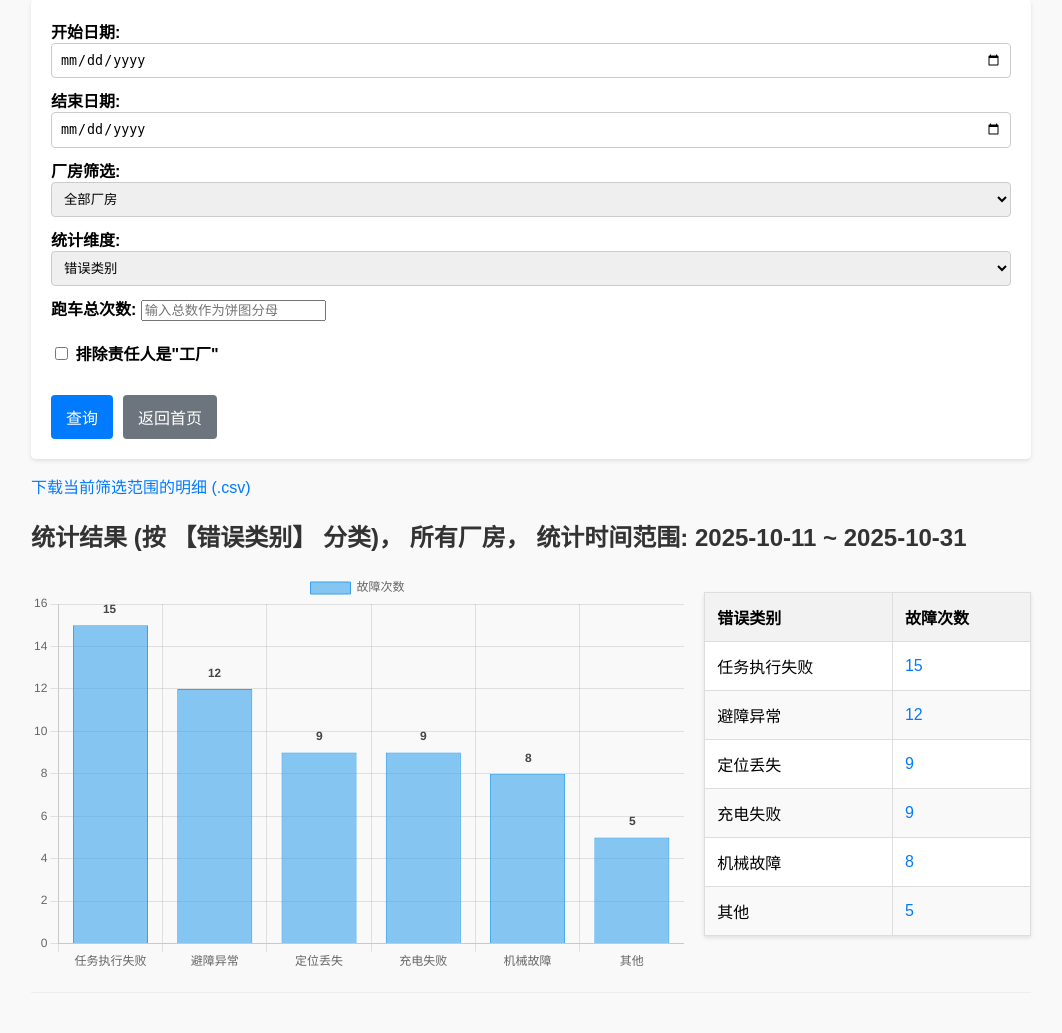
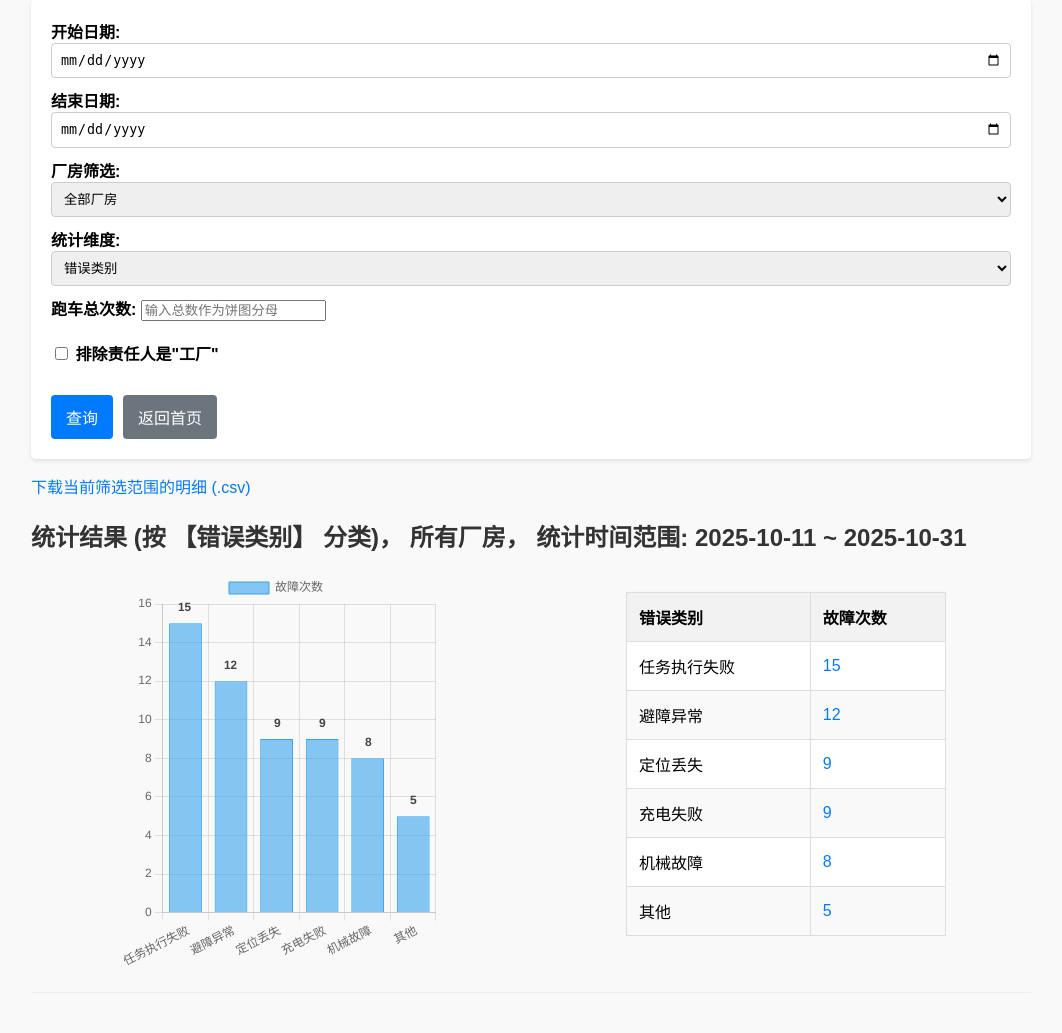
Before and after one commit to niejinci/agv_fault_reporter, a Flask app: page /statistics in a window 1280 px wide. Shown: the part 87-1120 px from the top of the page, without its empty margins (109-1171 px from the left). Run offline with Flask 3, Linux system fonts and the light colour scheme; data comes from the database, SQL or seed files in the repository; data that the repository does not hold is empty.

Commit message:
故障统计报告】页面的柱状图，表格，饼图在同一排显示。

```diff
--- a/static/style.css
+++ b/static/style.css
@@ -141,20 +141,31 @@ td.preserve-whitespace {
 
 /* --- 统计报告结果区样式 --- */
 .results-container {
-    display: flex; /* 开启 Flexbox 布局 */
-    gap: 20px; /* 在图表和表格之间创建20像素的间隙 */
-    align-items: flex-start; /* 顶部对齐 */
-    flex-wrap: wrap; /* 在小屏幕上允许换行 */
+    display: flex;             /* 开启 Flexbox 布局 */
+    flex-direction: row;       /* 确保是水平排列 */
+    justify-content: space-around; /* 均匀分布项目 */
+    align-items: flex-start;   /* 顶部对齐 */
+    gap: 20px;                 /* 项目之间的间距 */
+    flex-wrap: wrap;           /* 在小屏幕上允许换行 */
 }
 
-.chart-wrapper {
-    flex: 2; /* 让图表占据约 2/3 的空间 */
-    min-width: 300px; /* 保证图表在小屏幕上也有最小宽度 */
+/* 移除 .chart-wrapper 相关的样式 */
+/* .chart-wrapper { ... } */
+
+/* 新规则：直接为 .results-container 下的子元素设置 flex 属性 */
+.results-container > .chart-container,
+.results-container > .table-wrapper {
+    flex: 1;                /* 让每个项目都尝试占据相等的空间 */
+    min-width: 300px;       /* 设置一个最小宽度，防止在小屏幕上被过度压缩 */
+    /* 可以选择性地为图表设置最大宽度，防止其过大 */
+    max-width: 32%;         /* 大约是 1/3 的宽度，留出 gap 的空间 */
 }
 
 .table-wrapper {
-    flex: 1; /* 让表格占据约 1/3 的空间 */
-    min-width: 300px; /* 保证表格在小屏幕上也有最小宽度 */
+    /* 之前的 flex: 1; 已合并到上面的规则中 */
+    /* min-width: 300px; 也已合并 */
+    max-height: 50vh;      /* 限制表格最大高度，与图表高度保持一致 */
+    overflow-y: auto;        /* 当内容超出时显示垂直滚动条 */
 }
 
 /* --- 分页样式 --- */
--- a/templates/statistics.html
+++ b/templates/statistics.html
@@ -97,22 +97,14 @@
                             {% endif %}
         </h2>
 
+        <!-- ==================== 核心修改：移除 chart-wrapper，让图表和表格并列 ==================== -->
         <div class="results-container">
-            <!-- 1. 图表容器 (包含一个或两个图表) -->
-            <div class="chart-wrapper">
-                <!-- 条形图/折线图 -->
-                <div class="chart-container">
-                    <canvas id="mainChart"></canvas>
-                </div>
-                <!-- 饼图 (仅在非按天统计时显示) 且 提供了 total_runs 时才显示 -->
-                {% if current_group_by != 'by_date' and total_runs %}
-                <div class="chart-container">
-                    <canvas id="pieChart"></canvas>
-                </div>
-                {% endif %}
+            <!-- 1. 条形图/折线图容器 -->
+            <div class="chart-container" id="main-chart-container">
+                <canvas id="mainChart"></canvas>
             </div>
 
-            <!-- 2. 表格容器 (无变化) -->
+            <!-- 2. 表格容器 -->
             <div class="table-wrapper">
                 <table>
                     <thead>
@@ -162,6 +154,13 @@
                     </tbody>
                 </table>
             </div>
+
+            <!-- 3. 饼图容器 (仅在非按天统计且提供了 total_runs 时显示) -->
+            {% if current_group_by != 'by_date' and total_runs %}
+            <div class="chart-container" id="pie-chart-container">
+                <canvas id="pieChart"></canvas>
+            </div>
+            {% endif %}
         </div>
     {% else %}
     <p>在指定条件下没有找到记录。</p>
```
Also changed, not shown: 制作docker.md (+1 -1 lines).
